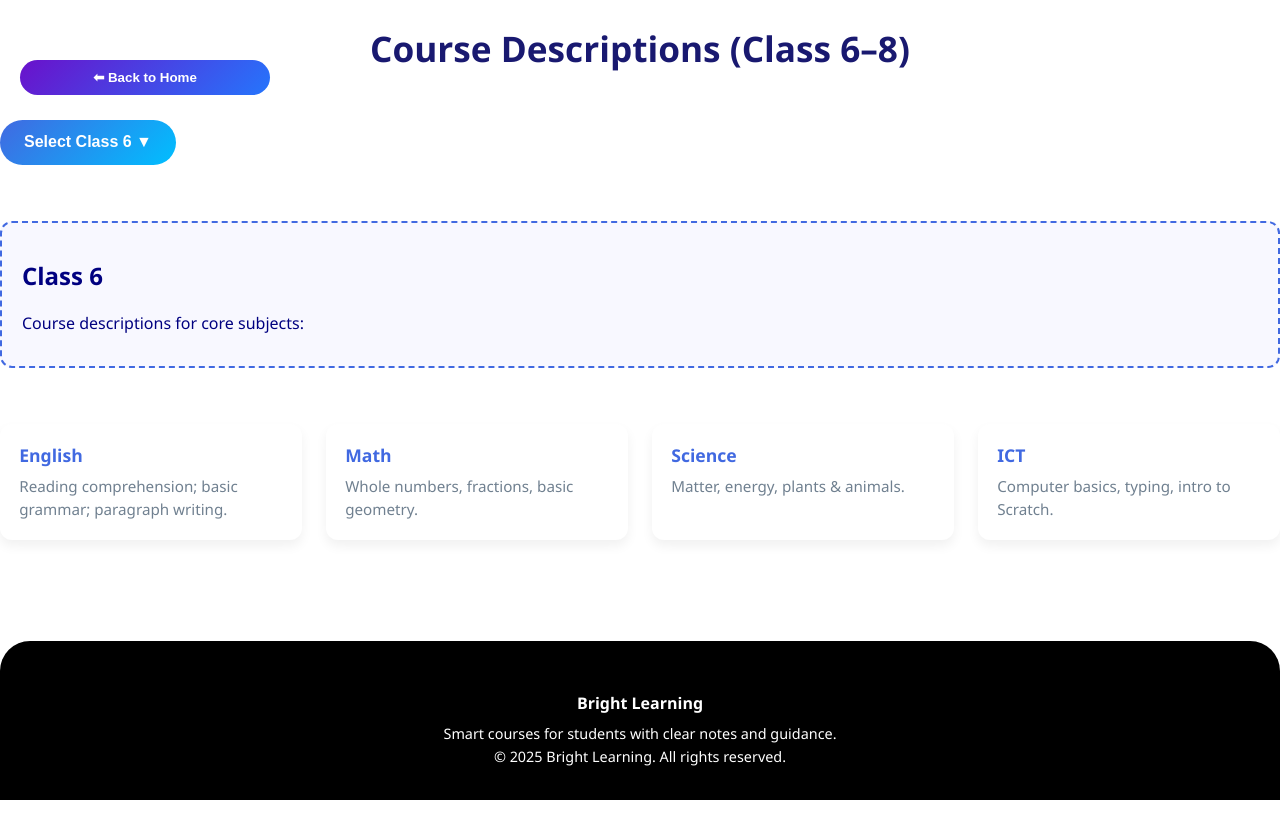
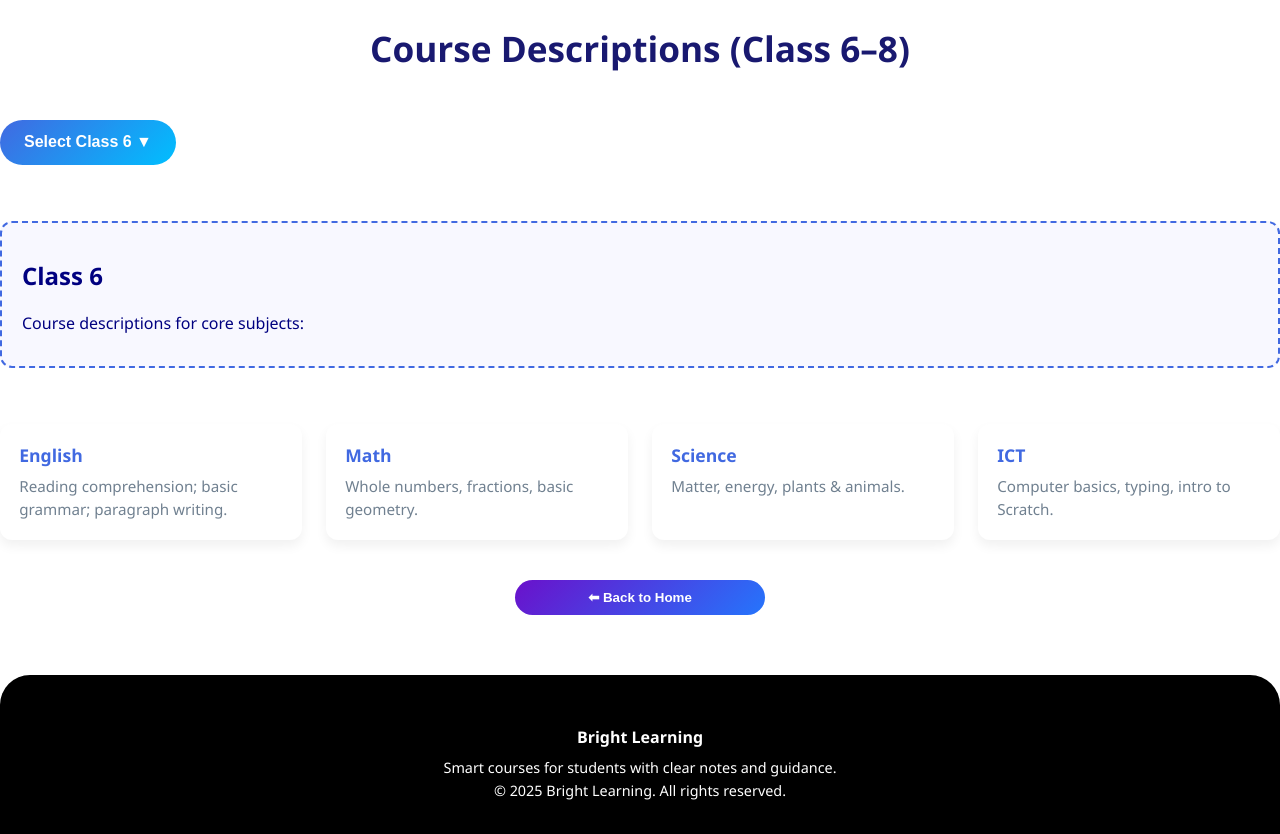
Before and after one commit to Samir-AlJaber/BrightLearning, a React (Create React App) app: page /courses in a window 1280 px wide. Before the commit the page ends 800 px from the top, so only its background shows below. Built offline with nearby package versions, Linux system fonts and the light colour scheme.

Commit message:
Back button position fixed

```diff
--- a/src/Pages/Courses/Courses.css
+++ b/src/Pages/Courses/Courses.css
@@ -109,6 +109,12 @@
   margin: 0;
   line-height: 1.5;
 }
+.home-btn-container {
+  margin-top: auto;
+  display: flex;
+  justify-content: center;
+  margin-bottom: 20px;
+}
 .courses-footer {
   margin-top: auto;
   background: black;
--- a/src/Pages/Courses/Courses.js
+++ b/src/Pages/Courses/Courses.js
@@ -30,15 +30,6 @@ function Courses() {
 
   return (
     <div className="class-container">
-      <div style={{ position: "absolute", top: "20px", left: "20px" }}>
-        <button
-          className="home-nav-btn"
-          onClick={() => navigate("/")}
-        >
-           ⬅ Back to Home
-        </button>
-      </div>
-
       <h1>Course Descriptions (Class 6–8)</h1>
 
       <div className={`dropdown ${open ? "open" : ""}`}>
@@ -79,7 +70,14 @@ function Courses() {
           </div>
         ))}
       </section>
-
+       <div className="home-btn-container">
+      <button
+       className="home-nav-btn"
+       onClick={() => navigate("/")}
+      >
+      ⬅ Back to Home
+      </button>
+    </div>
       <footer className="courses-footer">
         <div className="footer-content">
           <h4>Bright Learning</h4>
@@ -91,5 +89,4 @@ function Courses() {
     </div>
   );
 }
-
 export default Courses;
```
